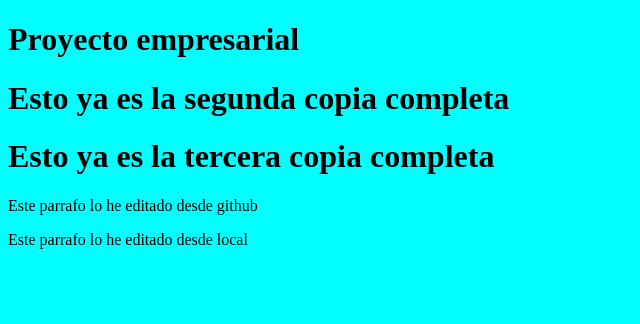
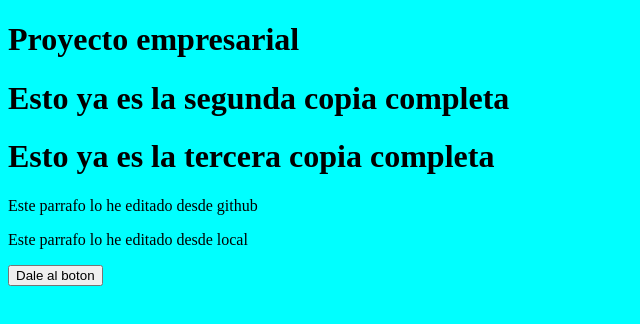
Before and after one commit to JesusSanchezMiguel/Curso-Git, a plain HTML site: page index.html in a window 1280 px wide. Shown: the whole page, without its empty margins (0-640 px from the left). Drawn offline with Linux system fonts and the light colour scheme.

Commit message:
He agregado un boton de saludo

```diff
--- a/JS/Javascript.js
+++ b/JS/Javascript.js
@@ -0,0 +1,3 @@
+function saludo(){
+    alert ("Hola esto es una prueba")
+}
--- a/index.html
+++ b/index.html
@@ -6,6 +6,7 @@
     <meta name="viewport" content="width=device-width, initial-scale=1.0">
     <title>Document</title>
     <link rel="stylesheet" href="CSS/Estilos.css">
+    <script src="JS/Javascript.js"></script>
 </head>
 <body>
 <h1>Proyecto empresarial</h1>
@@ -13,6 +14,7 @@
 <h1>Esto ya es la tercera copia completa</h1>
     <p>Este parrafo lo he editado desde github</p>
     <p>Este parrafo lo he editado desde local</p>
-
+ <input type="button"
+  onclick="saludo()" value="Dale al boton">
 </body>
 </html>
```
